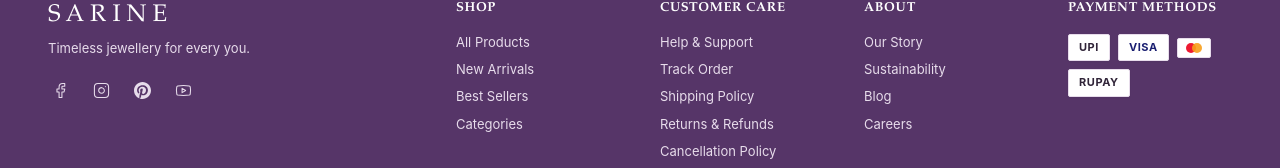
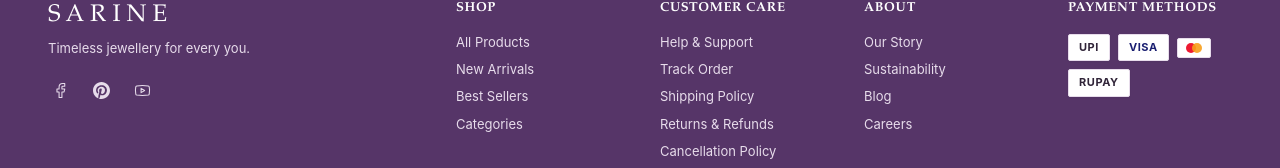
Before and after one commit to Nikhillverma/SARINE-Luxury-Artificial-Jewellery, a React (Vite) app: page / in a window 1280 px wide. Shown: the part 4028-4196 px from the top of the page. Built offline with nearby package versions, Linux system fonts and the light colour scheme; no server answers.

Commit message:
Preserve current footer social network layout

```diff
--- a/src/components/Footer.tsx
+++ b/src/components/Footer.tsx
@@ -12,7 +12,6 @@ import React, { useEffect, useState } from 'react';
 import { Link } from 'react-router-dom';
 import {
   Facebook,
-  Instagram,
   Youtube,
   ShieldCheck,
   Truck,
@@ -134,9 +133,6 @@ export const Footer: React.FC = () => {
                 aria-label="Facebook"
               >
                 <Facebook size={17} strokeWidth={1.5} />
-              </a>
-              <a href={chrome.footer.social.instagram} target="_blank" rel="noopener noreferrer" className="hover:text-[#FFFFFF] transition-colors p-1" aria-label="Instagram">
-                <Instagram size={17} strokeWidth={1.5} />
               </a>
               {/* Pinterest SVG */}
               <a
```
